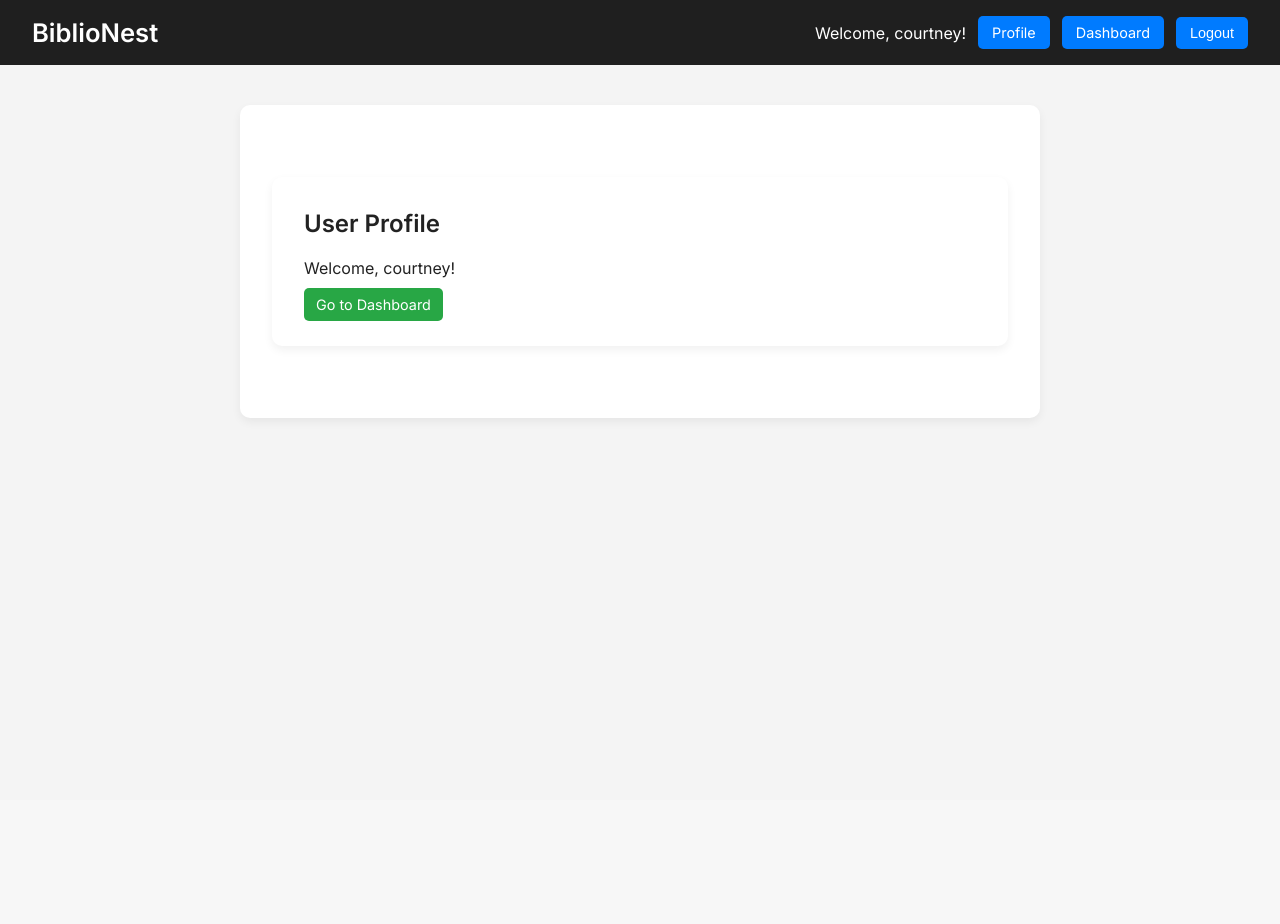
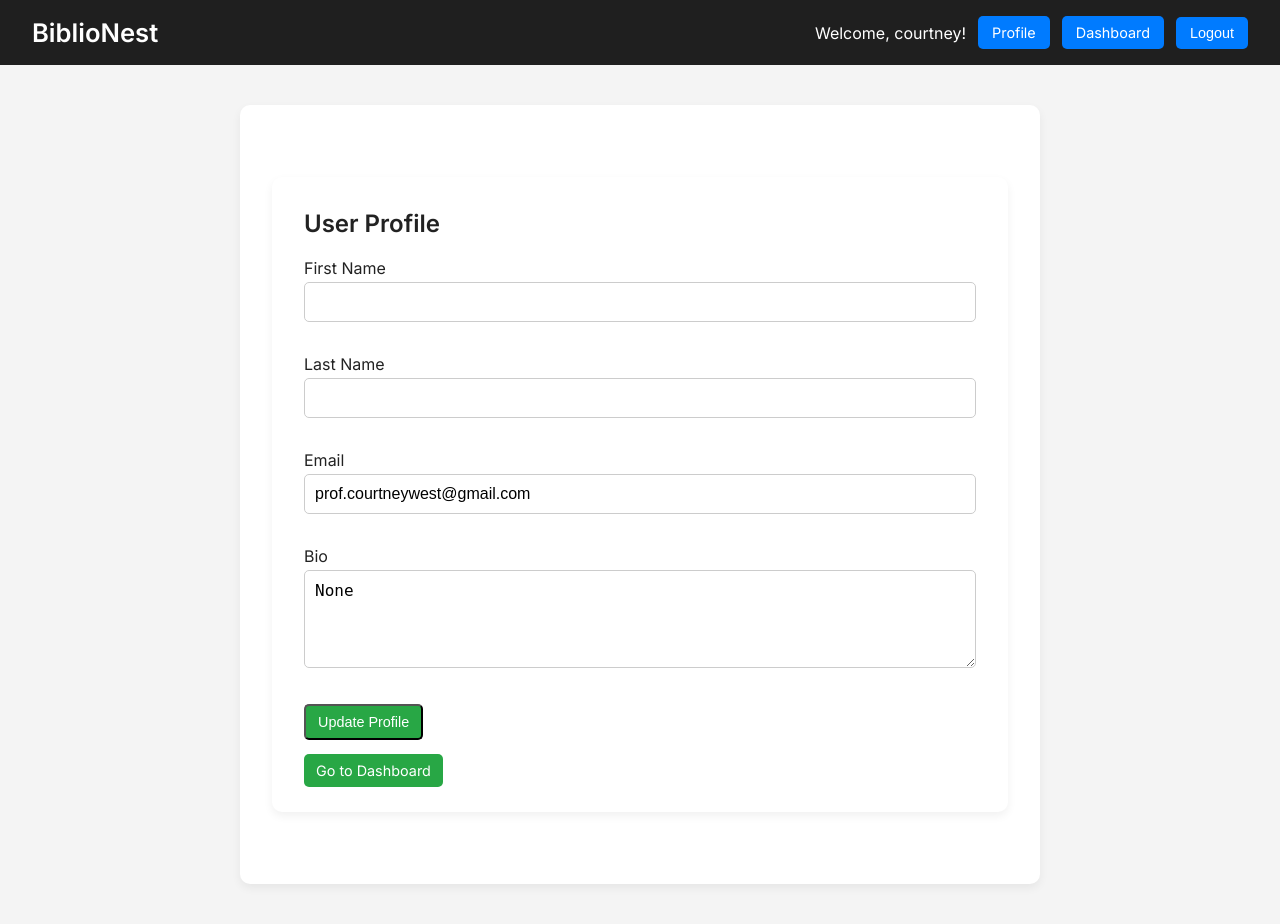
Before and after one commit to CourtneyWest-no/biblionest_project1, a Django app: page /profile/ in a window 1280 px wide. Before the commit the page ends 420 px from the top, so only its background shows below. Run offline with Django 5.2, Linux system fonts and the light colour scheme; a user stored in the database is signed in.

Commit message:
added search and profile details

```diff
--- a/BiblioDjango/BiblioApp/models.py
+++ b/BiblioDjango/BiblioApp/models.py
@@ -3,6 +3,7 @@
 
 class CustomUser(AbstractUser):
     email = models.EmailField(unique=True)
+    bio = models.TextField(blank=True, null=True)
 
     groups = models.ManyToManyField(
         "auth.Group",
--- a/BiblioDjango/BiblioApp/templates/BiblioApp/base.html
+++ b/BiblioDjango/BiblioApp/templates/BiblioApp/base.html
@@ -282,6 +282,33 @@
             background-color: #e9f2ff;
         }
 
+        .search-form {
+            margin-bottom: 20px;
+            display: flex;
+            gap: 10px;
+        }
+        .search-form input {
+            flex: 1;
+            padding: 10px;
+            font-size: 1rem;
+            border: 1px solid #ccc;
+            border-radius: 5px;
+        }
+
+        .search-form button {
+            padding: 10px 16px;
+            font-size: 1rem;
+            background-color: #007bff;
+            color: white;
+            border: none;
+            border-radius: 5px;
+            cursor: pointer;
+        }
+
+        .search-form button:hover {
+            background-color: #0056b3;
+        }
+
 
     </style>
 </head>
--- a/BiblioDjango/BiblioApp/templates/BiblioApp/login.html
+++ b/BiblioDjango/BiblioApp/templates/BiblioApp/login.html
@@ -10,6 +10,9 @@
         {{ form.as_p }}
         <button type="submit" class="nav-button">Login</button>
     </form>
-    <p class="footer">Don't have an account? Contact the admin to create one.</p>
+    <p class="footer">
+        Don't have an account?
+        <a href="{% url 'BiblioApp:register' %}" class="nav-button">Register here</a>
+    </p>
 </div>
 {% endblock %}
--- a/BiblioDjango/BiblioApp/templates/BiblioApp/profile.html
+++ b/BiblioDjango/BiblioApp/templates/BiblioApp/profile.html
@@ -5,9 +5,33 @@
 {% block content %}
 <div class="container">
     <h2>User Profile</h2>
-    <p>Welcome, {{ user.username }}!</p>
+    <form method="POST">
+        {% csrf_token %}
 
-    <div class="nav-buttons">
+        <div class="form-group">
+            <label for="first_name">First Name</label>
+            <input type="text" name="first_name" id="first_name" value="{{ user.first_name }}" class="form-control">
+        </div>
+
+        <div class="form-group">
+            <label for="last_name">Last Name</label>
+            <input type="text" name="last_name" id="last_name" value="{{ user.last_name }}" class="form-control">
+        </div>
+
+        <div class="form-group">
+            <label for="email">Email</label>
+            <input type="email" name="email" id="email" value="{{ user.email }}" class="form-control">
+        </div>
+
+        <div class="form-group">
+            <label for="bio">Bio</label>
+            <textarea name="bio" id="bio" class="form-control" rows="4">{{ user.bio }}</textarea>
+        </div>
+
+        <button type="submit" class="nav-button">Update Profile</button>
+    </form>
+
+    <div class="nav-buttons" style="margin-top: 20px;">
         <a href="{% url 'BiblioApp:dashboard' %}" class="nav-button">Go to Dashboard</a>
     </div>
 </div>
--- a/BiblioDjango/BiblioApp/templates/BiblioApp/register.html
+++ b/BiblioDjango/BiblioApp/templates/BiblioApp/register.html
@@ -8,8 +8,10 @@
     <form method="POST">
         {% csrf_token %}
         {{ form.as_p }}
-        <button type="submit">Sign Up</button>
+        <button type="submit" class="nav-button">Sign Up</button>
     </form>
-    <p>Already have an account? <a href="{% url 'BiblioApp:login' %}">Login</a></p>
+    <p>Already have an account?
+        <a href="{% url 'BiblioApp:login' %}" class="nav-button">Login</a>
+    </p>
 </div>
 {% endblock %}
--- a/BiblioDjango/BiblioApp/views.py
+++ b/BiblioDjango/BiblioApp/views.py
@@ -4,6 +4,7 @@
 from .forms import ReferenceForm
 from .models import Collection, Reference, Tag
 import pdb
+from django.db.models import Q
 
 @login_required
 def home(request):
@@ -116,8 +117,20 @@
 
 @login_required
 def reference_list(request):
+    query = request.GET.get('q', '')
     references = Reference.objects.filter(owner=request.user)
-    return render(request, 'BiblioApp/reference_list.html', {'references': references})
+
+    if query:
+        references = references.filter(
+            Q(title__icontains=query) |
+            Q(author__icontains=query) |
+            Q(tags__name__icontains=query)
+        ).distinct()
+
+    return render(request, 'BiblioApp/reference_list.html', {
+        'references': references,
+        'query': query,
+    })
 
 def register(request):
     if request.method == 'POST':
@@ -131,7 +144,17 @@
 
 @login_required
 def profile(request):
-    return render(request, 'BiblioApp/profile.html')
+    user = request.user
+
+    if request.method == 'POST':
+        user.first_name = request.POST.get('first_name', '')
+        user.last_name = request.POST.get('last_name', '')
+        user.email = request.POST.get('email', '')
+        user.bio = request.POST.get('bio', '')
+        user.save()
+        return redirect('BiblioApp:profile')
+
+    return render(request, 'BiblioApp/profile.html', {'user': user})
 
 @login_required
 def dashboard(request):
```
Also changed, not shown: BiblioDjango/BiblioApp/templates/BiblioApp/reference_list.html (+7 -1 lines), BiblioDjango/BiblioApp/migrations/0003_customuser_bio.py (added).
